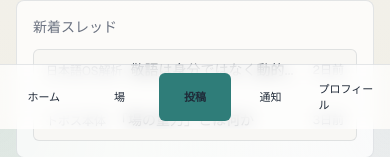
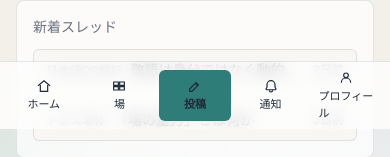
Before and after one commit to n-arc-studio/topos, a Next.js app: page / in a window 390 px wide. Shown: the part 715-872 px from the top of the page. Built offline with nearby package versions, Linux system fonts and the light colour scheme; no server answers; the database is empty.

Commit message:
feat(mobile): add icons to bottom navigation

```diff
--- a/src/components/MobileBottomNav.tsx
+++ b/src/components/MobileBottomNav.tsx
@@ -9,6 +9,45 @@ function isThreadPath(pathname: string): boolean {
 
 function isSpacePath(pathname: string): boolean {
   return /^\/spaces\/[^/]+$/.test(pathname);
+}
+
+function NavIcon({ kind }: { kind: "home" | "spaces" | "compose" | "activity" | "profile" }) {
+  switch (kind) {
+    case "home":
+      return (
+        <svg viewBox="0 0 24 24" className="h-4 w-4" fill="none" stroke="currentColor" strokeWidth="1.8" aria-hidden="true">
+          <path d="M3 11.5 12 4l9 7.5" />
+          <path d="M6.5 10.5V20h11V10.5" />
+        </svg>
+      );
+    case "spaces":
+      return (
+        <svg viewBox="0 0 24 24" className="h-4 w-4" fill="none" stroke="currentColor" strokeWidth="1.8" aria-hidden="true">
+          <path d="M4 6h7v5H4zM13 6h7v5h-7zM4 13h7v5H4zM13 13h7v5h-7z" />
+        </svg>
+      );
+    case "compose":
+      return (
+        <svg viewBox="0 0 24 24" className="h-4 w-4" fill="none" stroke="currentColor" strokeWidth="1.8" aria-hidden="true">
+          <path d="m4 16.5 9.5-9.5 3.5 3.5-9.5 9.5L4 20z" />
+          <path d="M12.5 8 16 11.5" />
+        </svg>
+      );
+    case "activity":
+      return (
+        <svg viewBox="0 0 24 24" className="h-4 w-4" fill="none" stroke="currentColor" strokeWidth="1.8" aria-hidden="true">
+          <path d="M12 4a6 6 0 0 0-6 6v3.8L4.8 16a1 1 0 0 0 .8 1.6h12.8a1 1 0 0 0 .8-1.6L18 13.8V10a6 6 0 0 0-6-6Z" />
+          <path d="M9.5 18.5a2.5 2.5 0 0 0 5 0" />
+        </svg>
+      );
+    case "profile":
+      return (
+        <svg viewBox="0 0 24 24" className="h-4 w-4" fill="none" stroke="currentColor" strokeWidth="1.8" aria-hidden="true">
+          <circle cx="12" cy="8" r="3.5" />
+          <path d="M5 19a7 7 0 0 1 14 0" />
+        </svg>
+      );
+  }
 }
 
 export function MobileBottomNav() {
@@ -23,6 +62,7 @@ export function MobileBottomNav() {
       key: "home",
       href: "/",
       label: "ホーム",
+      icon: "home" as const,
       active: pathname === "/",
       compose: false,
     },
@@ -30,6 +70,7 @@ export function MobileBottomNav() {
       key: "spaces",
       href: "/#spaces",
       label: "場",
+      icon: "spaces" as const,
       active: pathname === "/" || pathname.startsWith("/spaces/"),
       compose: false,
     },
@@ -37,6 +78,7 @@ export function MobileBottomNav() {
       key: "compose",
       href: composeHref,
       label: "投稿",
+      icon: "compose" as const,
       active: false,
       compose: true,
     },
@@ -44,6 +86,7 @@ export function MobileBottomNav() {
       key: "activity",
       href: "/#hot-topics",
       label: "通知",
+      icon: "activity" as const,
       active: pathname === "/",
       compose: false,
     },
@@ -51,6 +94,7 @@ export function MobileBottomNav() {
       key: "profile",
       href: "/profile",
       label: "プロフィール",
+      icon: "profile" as const,
       active: pathname.startsWith("/profile"),
       compose: false,
     },
@@ -67,7 +111,7 @@ export function MobileBottomNav() {
             key={link.key}
             href={link.href}
             aria-current={link.active ? "page" : undefined}
-            className={`flex min-h-12 items-center justify-center rounded-md px-2 text-[11px] transition ${
+            className={`flex min-h-12 flex-col items-center justify-center gap-0.5 rounded-md px-2 text-[11px] transition ${
               link.compose
                 ? "bg-[var(--accent)] font-semibold text-black"
                 : link.active
@@ -75,6 +119,7 @@ export function MobileBottomNav() {
                   : "text-[var(--muted)] hover:text-[var(--foreground)]"
             }`}
           >
+            <NavIcon kind={link.icon} />
             {link.label}
           </Link>
         ))}
```
